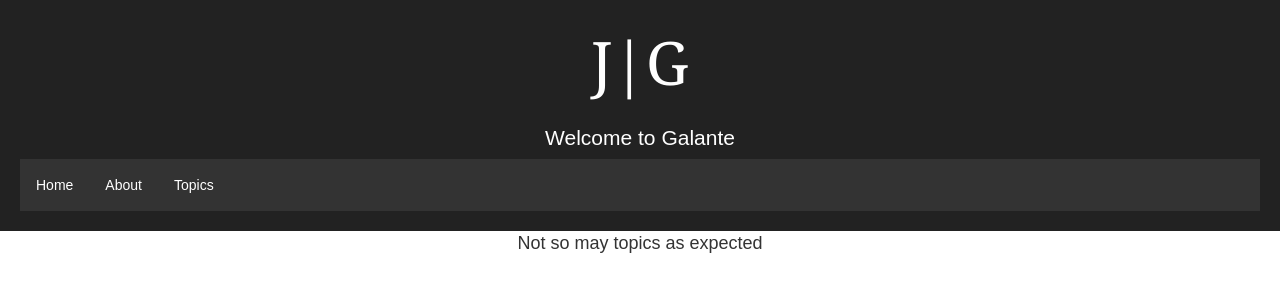
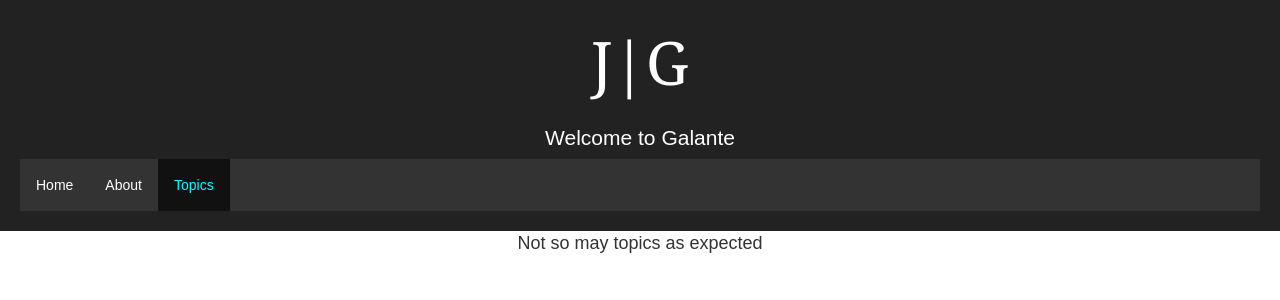
Before and after one commit to JanGalante/galante.se.react, a React (Create React App) app: page /topics in a window 1280 px wide. Shown: the top 300 px of the page. Built offline with nearby package versions, Linux system fonts and the light colour scheme.

Commit message:
Trying to improve menu

```diff
--- a/src/App.css
+++ b/src/App.css
@@ -27,7 +27,7 @@
   to { transform: rotate(360deg); }
 }
 
-ul.menu {
+.nav-bar {
   list-style-type: none;
   margin: 0;
   padding: 0;
@@ -35,11 +35,11 @@ ul.menu {
   background-color: #333333;
 }
 
-ul.menu li {
+.nav-bar li {
   float: left;
 }
 
-ul.menu li a {
+.nav-bar__link {
   display: block;
   color: white;
   text-align: center;
@@ -47,6 +47,16 @@ ul.menu li a {
   text-decoration: none;
 }
 
-ul.menu li a:hover {
+.nav-bar li a:hover {
   background-color: #111111;
+  color: white;
+  text-decoration: none;
 }
+
+
+.nav-bar__link--selected
+{
+  background-color: #111111;
+  color: aqua;
+  text-decoration: none;
+}
--- a/src/components/Header.jsx
+++ b/src/components/Header.jsx
@@ -1,5 +1,5 @@
 import React, { Component } from "react";
-import { Route, Link } from "react-router-dom";
+import { NavLink } from "react-router-dom";
 import logo from "../logo.svg";
 
 const listStyle = {
@@ -18,15 +18,16 @@ const Header = () => {
         {/* <img src={logo} className="App-logo" alt="logo" /> */}
         <div style={logoStyle}>J|G</div>
         <h1 className="App-title">Welcome to Galante</h1>
-        <ul className="menu">
+        <ul className="nav-bar">
           <li style={listStyle}>
-            <Link to="/">Home</Link>
+            {/* <NavLink className="nav-bar__link" activeClassName="nav-bar__link--selected" to="/team/1">Team 1</NavLink> */}
+            <NavLink exact to="/" className="nav-bar__link" activeClassName="nav-bar__link--selected">Home</NavLink>
           </li>
           <li style={listStyle}>
-            <Link to="/about">About</Link>
+            <NavLink to="/about" className="nav-bar__link" activeClassName="nav-bar__link--selected">About</NavLink>
           </li>
           <li style={listStyle}>
-            <Link to="/topics">Topics</Link>
+            <NavLink to="/topics" className="nav-bar__link" activeClassName="nav-bar__link--selected">Topics</NavLink>
           </li>
         </ul>
       </header>
--- a/src/views/Topics.jsx
+++ b/src/views/Topics.jsx
@@ -1,4 +1,9 @@
 import React from "react";
+
+const backgroundStyle = {
+  "background-color": "lime"
+};
+
 
 const Topics = () => (
   <div>
```
